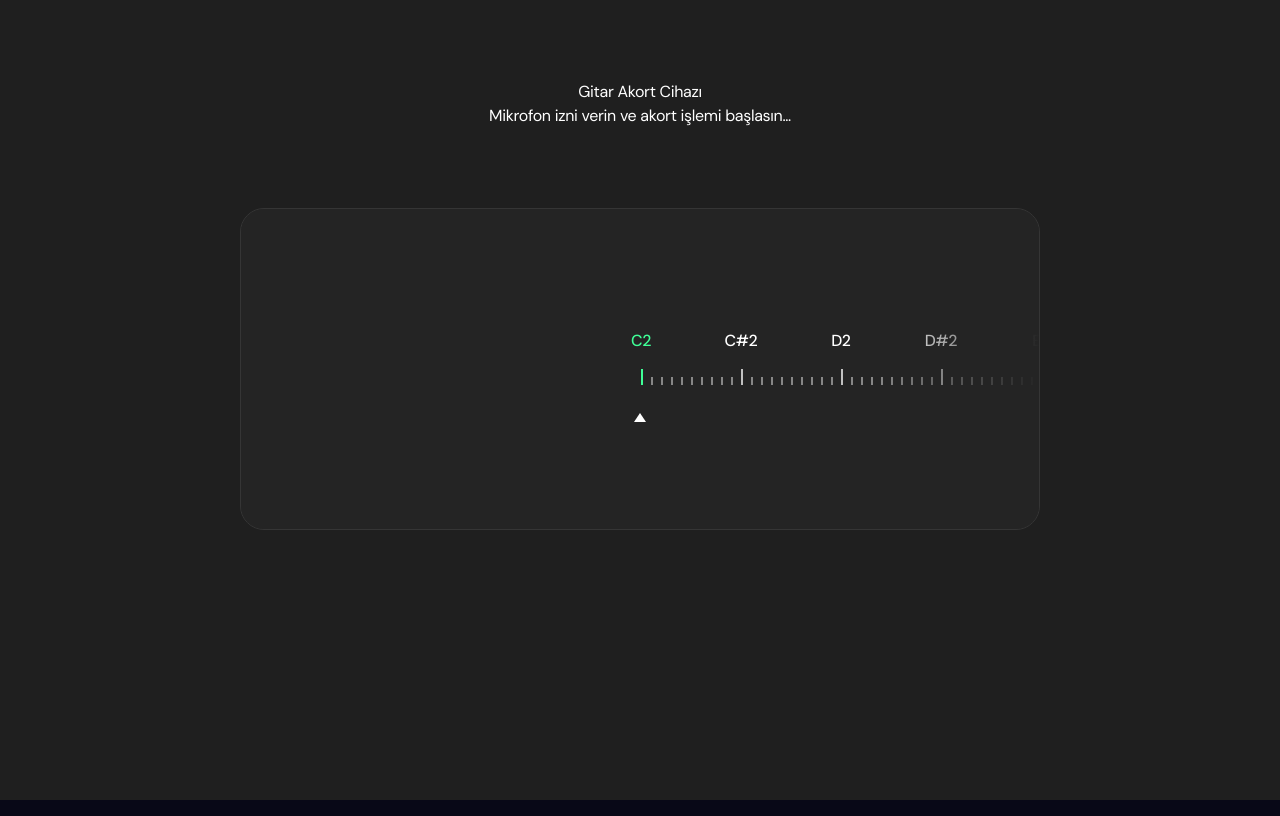
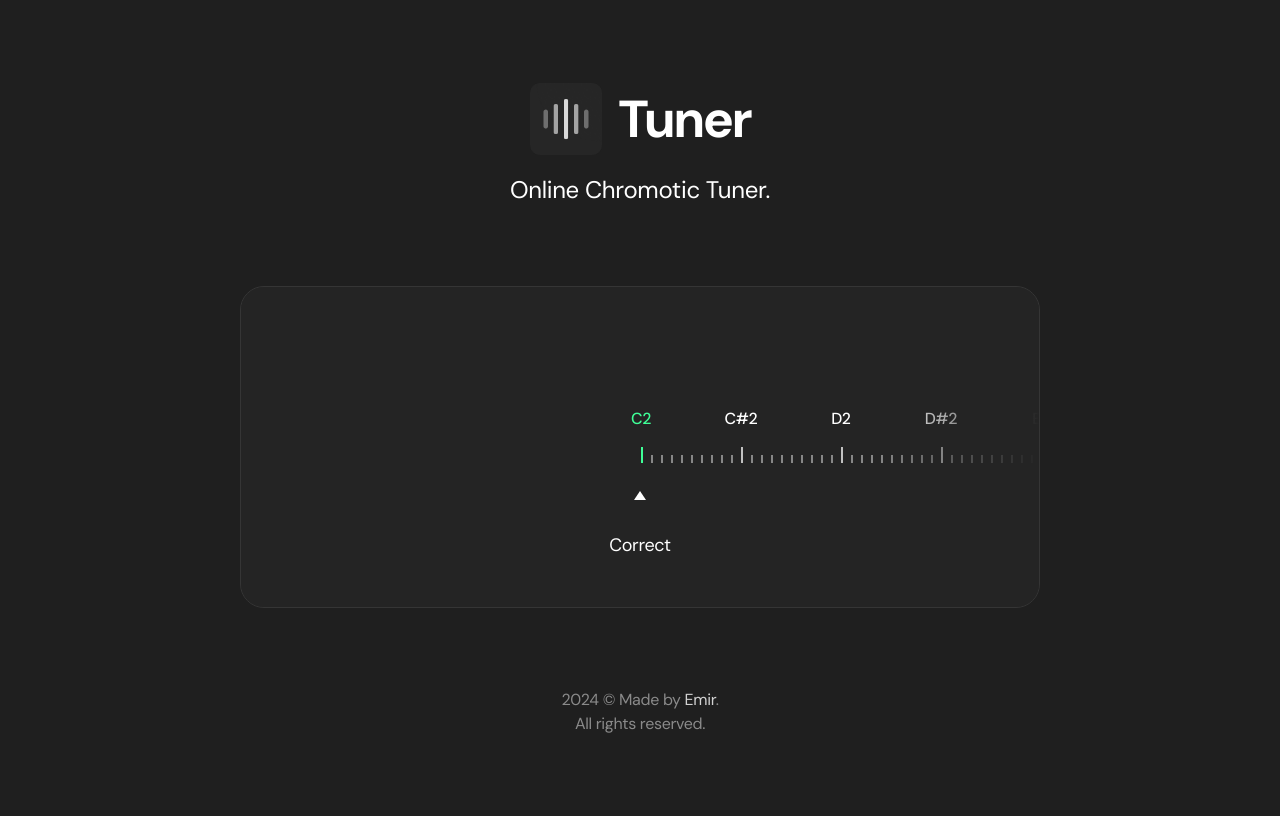
Before and after one commit to emirulucay/mtrnome.app, a Next.js app: page /tuner in a window 1280 px wide. Built offline with nearby package versions, Linux system fonts and the light colour scheme; no server answers.

Commit message:
feat: condition bar add

```diff
--- a/app/tuner/page.jsx
+++ b/app/tuner/page.jsx
@@ -3,6 +3,7 @@ import React from "react";
 import { useEffect, useState } from "react";
 import Pitchfinder from "pitchfinder";
 import cx from "classnames";
+import NextImage from 'next/image';
 
 export default function Home() {
   const [note, setNote] = useState(null); // Tespit edilen nota
@@ -10,6 +11,7 @@ export default function Home() {
   const [centsOff, setCentsOff] = useState(0); // Notanın ne kadar doğru çalındığını gösteren fark
   const [order, setOrder] = useState(0);
   const [selected, setSelected] = useState(0);
+  const closeValue = 10;
   const notes = [
     { note: "C2", frequency: 65.41 },
     { note: "C#2", frequency: 69.3 },
@@ -72,12 +74,29 @@ export default function Home() {
         const microphone = audioContext.createMediaStreamSource(stream);
         const scriptProcessor = audioContext.createScriptProcessor(4096, 1, 1);
 
-        analyser.fftSize = 2048;
+        const lowPassFilter = audioContext.createBiquadFilter();
+        lowPassFilter.type = 'lowpass';
+        lowPassFilter.frequency.value = 1000; // 1000 Hz altı frekanslar geçecek
+        microphone.connect(lowPassFilter);
+        lowPassFilter.connect(analyser);
+
+          const highPassFilter = audioContext.createBiquadFilter();
+  highPassFilter.type = 'highpass';
+  highPassFilter.frequency.value = 55; // 50 Hz'in altındaki gürültüleri filtreleyin
+  microphone.connect(highPassFilter);
+  highPassFilter.connect(analyser);
+
+
+        analyser.fftSize = 4096;
         microphone.connect(analyser);
         analyser.connect(scriptProcessor);
         scriptProcessor.connect(audioContext.destination);
 
-        const detectPitch = Pitchfinder.YIN({ sampleRate: audioContext.sampleRate }); // Sample rate kullanarak YIN alg. oluştur
+        const detectPitch = Pitchfinder.YIN({
+          sampleRate: audioContext.sampleRate,
+          threshold: 0.15,   // Eşik değeri
+          tolerance: 0.15
+        }); // Sample rate kullanarak YIN alg. oluştur
 
         scriptProcessor.onaudioprocess = function (event) {
           const audioData = event.inputBuffer.getChannelData(0); // Tek kanal ses verisi
@@ -120,30 +139,43 @@ export default function Home() {
 
   return (
     <div className="w-full min-h-screen bg-[#1F1F1F] flex items-center py-20 flex-col">
-      <h1>Gitar Akort Cihazı</h1>
-      {frequency && <h2>Tespit Edilen Frekans: {frequency} Hz</h2>}
-      {note && (
-        <h2>
-          Nota: {note} ({centsOff} cent fark) Order: {order}
-        </h2>
-      )}
-      {!frequency && !note && <h2>Mikrofon izni verin ve akort işlemi başlasın...</h2>}
+      <div className="flex flex-col gap-4 items-center">
+      <h1 className="flex gap-4 items-center justify-center text-[52px] font-bold tracking-tighter"><NextImage src="/tunerLogo.png" width={72} height={72} quality={100} priority />Tuner</h1>
+      <p className="text-2xl text-white">Online Chromotic Tuner.</p>
+      </div>
+
+      {/* Tuner Div */}
       <div className="w-[800px] flex items-center select-none justify-center relative bg-[#242424] border border-[#353535] overflow-hidden mt-20 py-40 rounded-3xl ">
         <div className="w-24 h-full absolute left-0 bottom-0 bg-gradient-to-r !z-50 from-[#242424]/10 to-transparent"></div>
-        <div className="w-40 h-full absolute right-0 bottom-0 bg-gradient-to-l from-[#242424] to-transparent z-50 "></div>
-        <div className="w-40 h-full absolute left-0 bottom-0 bg-gradient-to-r from-[#242424] to-transparent z-50 "></div>
+
+        {/* Left-Right Dark Shadows */}
+        <div className="select-none pointer-events-none w-40 h-full absolute right-0 bottom-0 bg-gradient-to-l from-[#242424] to-transparent z-50 "></div>
+        <div className="select-none pointer-events-none w-40 h-full absolute left-0 bottom-0 bg-gradient-to-r from-[#242424] to-transparent z-50 "></div>
+
+        {/* Middle Triangle */}
+        <div className="absolute bottom-12 text-lg">
+          <div className={cx({
+            'hidden': Math.round(centsOff/10) <= 0,
+          })}>+{Math.round(centsOff/10)} Decrase Tone</div>
+                    <div className={cx({
+            'hidden': Math.round(centsOff/10) >= 0,
+          })}>{Math.round(centsOff/10)} Increase Tone</div>
+                              <div className={cx({
+            'hidden text-green-300': Math.round(centsOff/10) != 0,
+          })}>Correct</div>
+        </div>
         <div
-          className="absolute bottom-1/3 left-1/2 w-0 h-0 -translate-x-1/2
-  border-l-[6px] border-l-transparent
-  border-b-[9px] border-b-white
-  border-r-[6px] border-r-transparent"></div>
+          className="select-none pointer-events-none absolute bottom-1/3 left-1/2 w-0 h-0 -translate-x-1/2
+          border-l-[6px] border-l-transparent
+          border-b-[9px] border-b-white
+          border-r-[6px] border-r-transparent"></div>
         <div
-          className="absolute top-1/2 left-0 translate-y-2/3 ml-[500px] transition-all duration-500"
+          className="select-none pointer-events-none absolute top-1/2 left-0 translate-y-2/3 ml-[500px] transition-all duration-1000"
           style={{
             left: `calc(-100px * ${order + 1})`,
             transform: `translateX(${-10 * Math.round(centsOff / 10)}px)`,
           }}>
-          <div className="flex items-end gap-2">
+          <div className="select-none pointer-events-none flex items-end gap-2">
             {[...Array(481)].map((n, i) => {
               return (
                 <div
@@ -151,23 +183,31 @@ export default function Home() {
                   className={cx("w-[2px] h-2", {
                     "bg-[#878787]": i % 10 != 0,
                     "!h-4 relative bg-[#C1C1C1]": i % 10 == 0,
-                    "!bg-[#3FFF97]": i % 10 == 0 && i == selected,
+                    "!bg-[#3FFF97]": i % 10 == 0 && i == selected && Math.abs(centsOff) < closeValue,
                   })}>
                   <div
                     className={cx(
-                      "absolute overflow-hidden text-white font-medium bottom-8 transition-all duration-300 text-center -left-0 -translate-x-1/2",
+                      "absolute select-none pointer-events-none overflow-hidden text-white font-medium bottom-8 transition-all duration-1000 text-center -left-0 -translate-x-1/2",
                       {
                         "!hidden": i % 10 != 0,
-                        "!text-[#3FFF97]": i % 10 == 0 && i == selected,
+                        "!text-[#3FFF97]": i % 10 == 0 && i == selected && Math.abs(centsOff) < closeValue,
                       }
                     )}>
                     {(i + 1) % 10 == 1 ? notes[i / 10]?.note : ""}
                   </div>
                 </div>
+
               );
             })}
           </div>
+
         </div>
+
+      </div>
+      <div className="text-[#8A8A8A] mt-20 text-center gap-2">
+
+      <span>2024 © Made by <a className="text-white/80 transition hover:text-white" href="https://x.com/astrodokki">Emir</a>. <br /> <span>All rights reserved.</span> </span>
+
       </div>
     </div>
   );
--- a/package.json
+++ b/package.json
@@ -28,7 +28,8 @@
     "react-dom": "18.2.0",
     "react-redux": "^8.1.2",
     "tailwindcss": "3.3.3",
-    "typescript": "5.2.2"
+    "typescript": "5.2.2",
+    "wav-decoder": "^1.3.0"
   },
   "devDependencies": {
     "@types/howler": "^2.2.8"
```
Also changed, not shown: public/tunerLogo.png (added), 1 other file (tests, documents, lock files or other folders).
